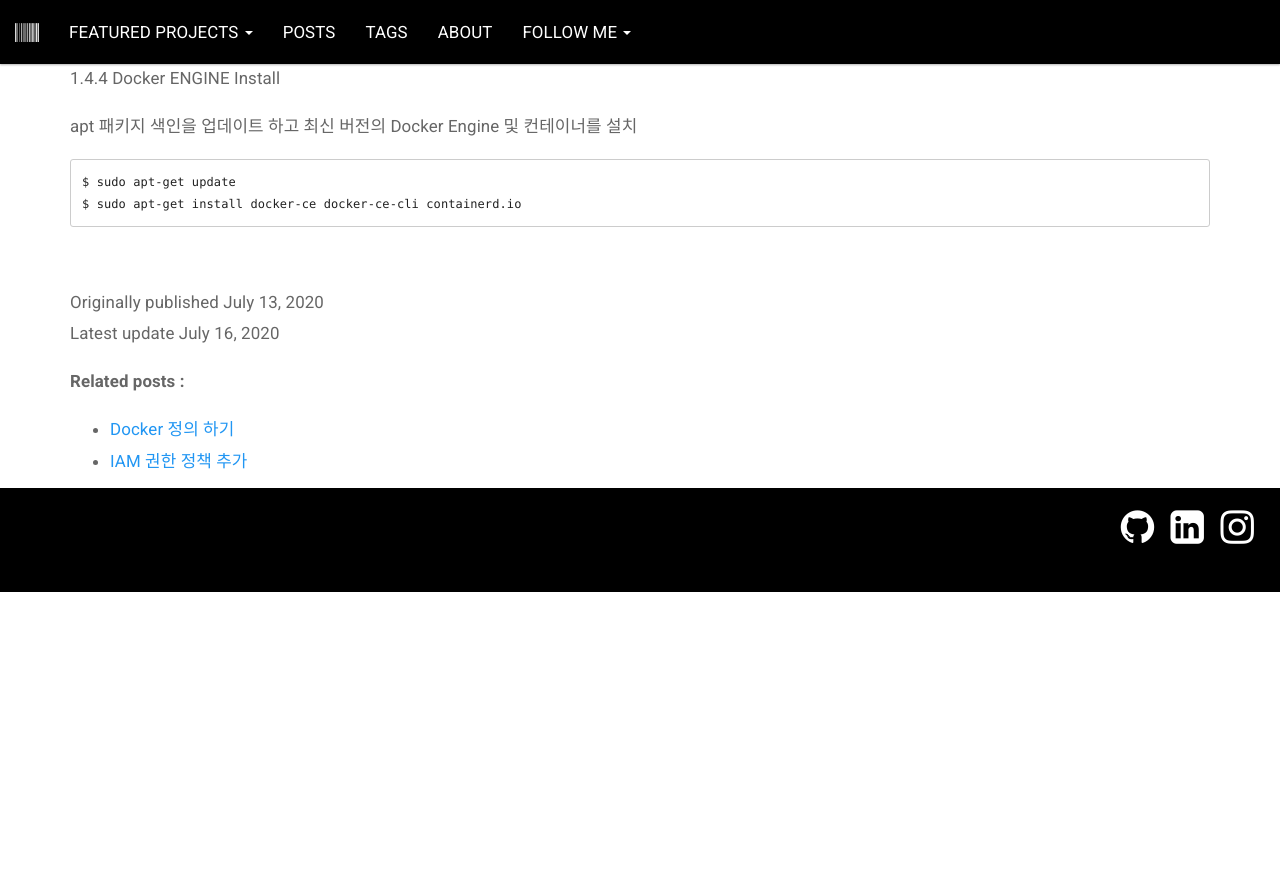
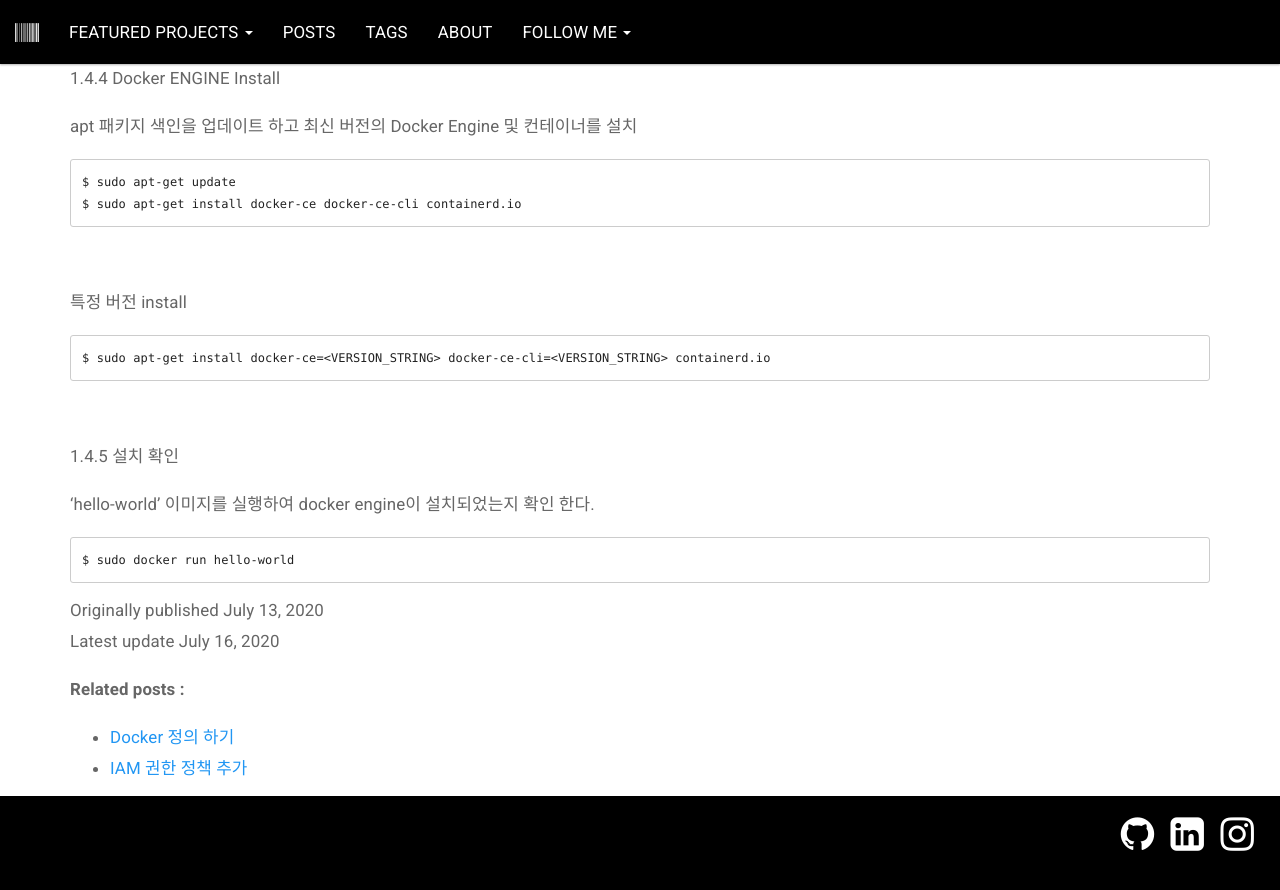
Before and after one commit to 9oooroom/9oooroom.github.io, a Jekyll site: the page built from _posts/2020-07-13-Docker-install-AWS-EC2-ubuntu-16.04.md, in a window 1280 px wide and 900 px high, scrolled down 2113 px. Shown: the top 890 px of the window. Built offline with Jekyll 4.4.1, drawn with Linux system fonts in a browser that asks for light colours; comment, search, counter and statistics services are not loaded; before the commit the page ends 2705 px from its top, so only the background shows below that.

Commit message:
docker install post update

````diff
--- a/_posts/2020-07-13-Docker-install-AWS-EC2-ubuntu-16.04.md
+++ b/_posts/2020-07-13-Docker-install-AWS-EC2-ubuntu-16.04.md
@@ -86,3 +86,19 @@ $ sudo apt-get update
 $ sudo apt-get install docker-ce docker-ce-cli containerd.io
 ```
 <br/>
+
+특정 버전 install
+
+```
+$ sudo apt-get install docker-ce=<VERSION_STRING> docker-ce-cli=<VERSION_STRING> containerd.io
+```
+
+<br/>
+
+
+1.4.5 설치 확인
+
+'hello-world' 이미지를 실행하여 docker engine이 설치되었는지 확인 한다.
+```
+$ sudo docker run hello-world
+```
````
